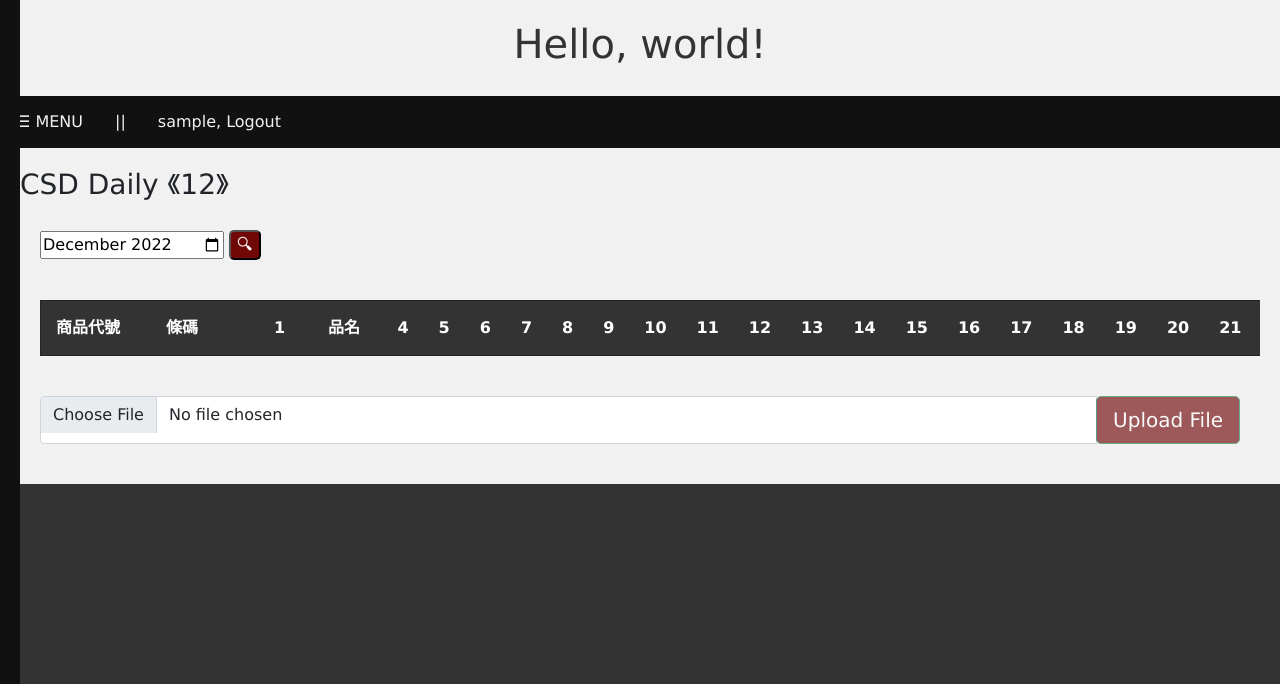
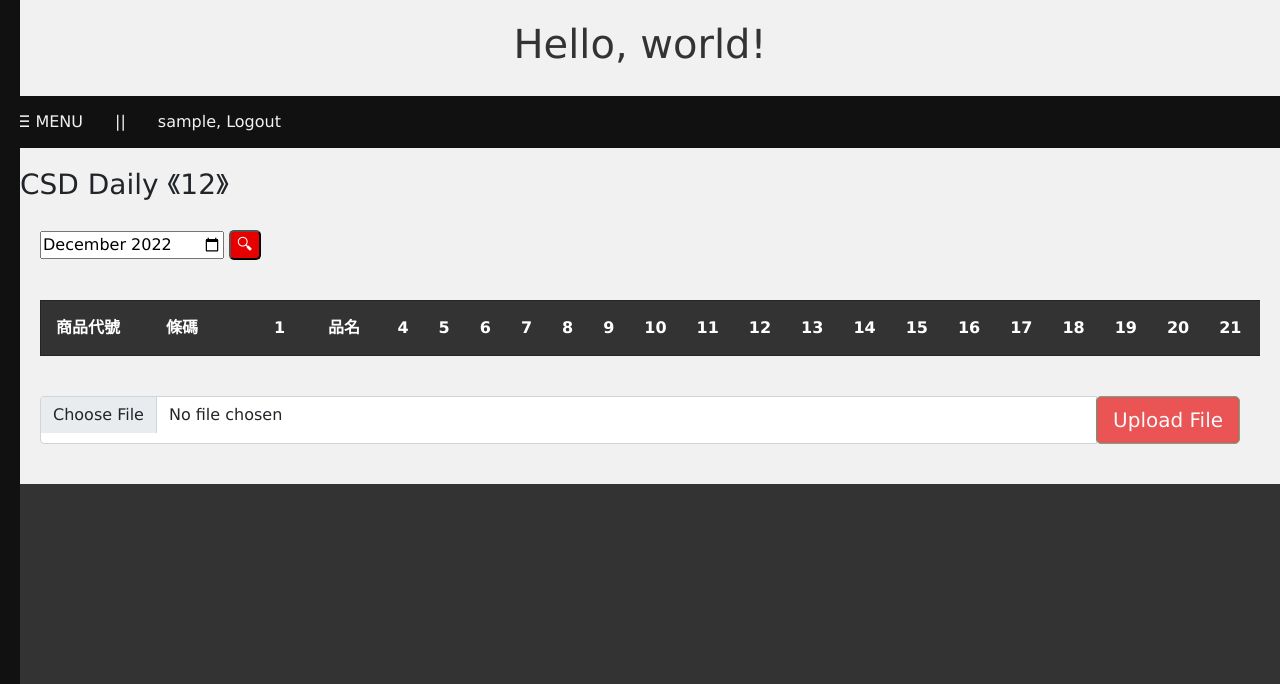
Before and after one commit to PatriciaPark/data_statistics, a Django app: page /csd/ in a window 1280 px wide. Shown: the top 684 px of the page. Run offline with Django 4.2, Linux system fonts and the light colour scheme; the visitor is signed in with stand-in values (Sample User, id 1); data that the repository does not hold is empty.

Commit message:
color css

```diff
--- a/mysite/config/static/css/style.css
+++ b/mysite/config/static/css/style.css
@@ -119,7 +119,7 @@ html * {
 }
 /* submit button */
 #submitBtn, #btnSearch {
-  background-color: #700808;
+  background-color: #e60000;
   color: white;
   border-radius: 5px;
 }
--- a/mysite/users/static/css/users.css
+++ b/mysite/users/static/css/users.css
@@ -95,7 +95,7 @@ input[type=password]:hover {
 }
 
 #loginBtn {
-    background-color: #700808;
+    background-color: #e60000;
     color: white;
     border-radius: 5px;
 }
```
